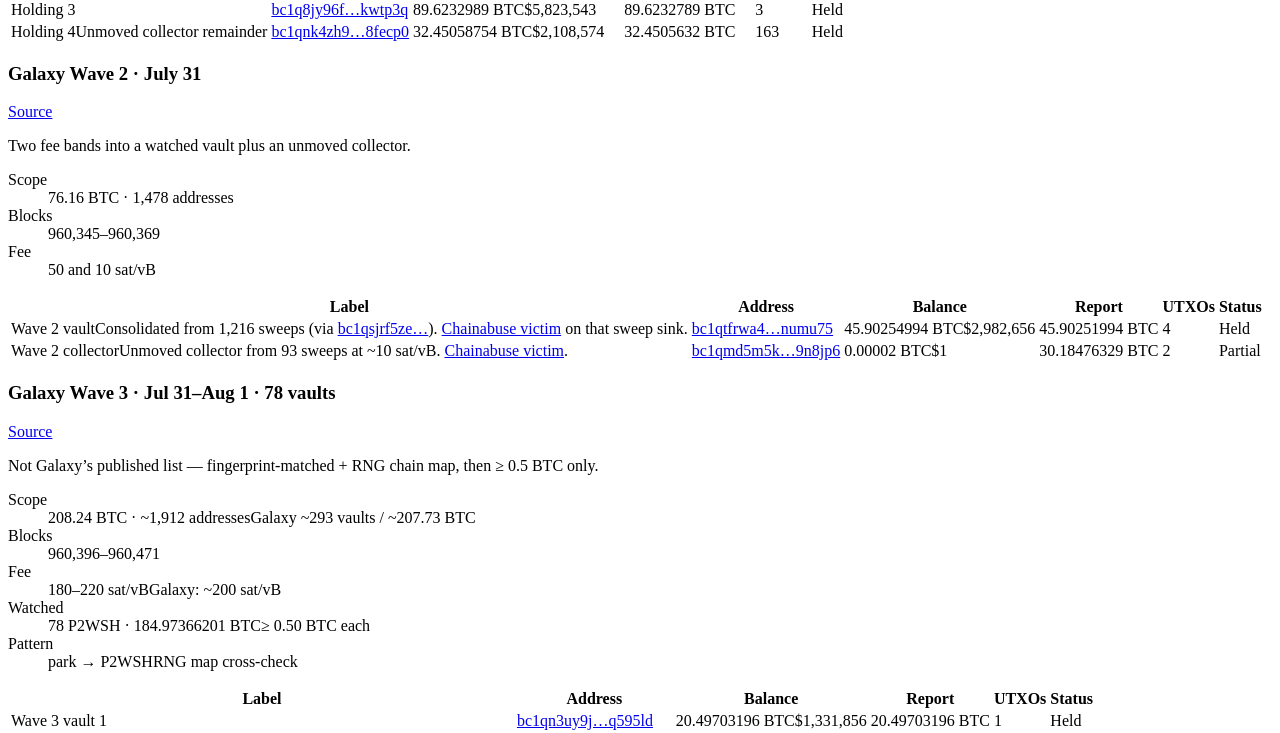
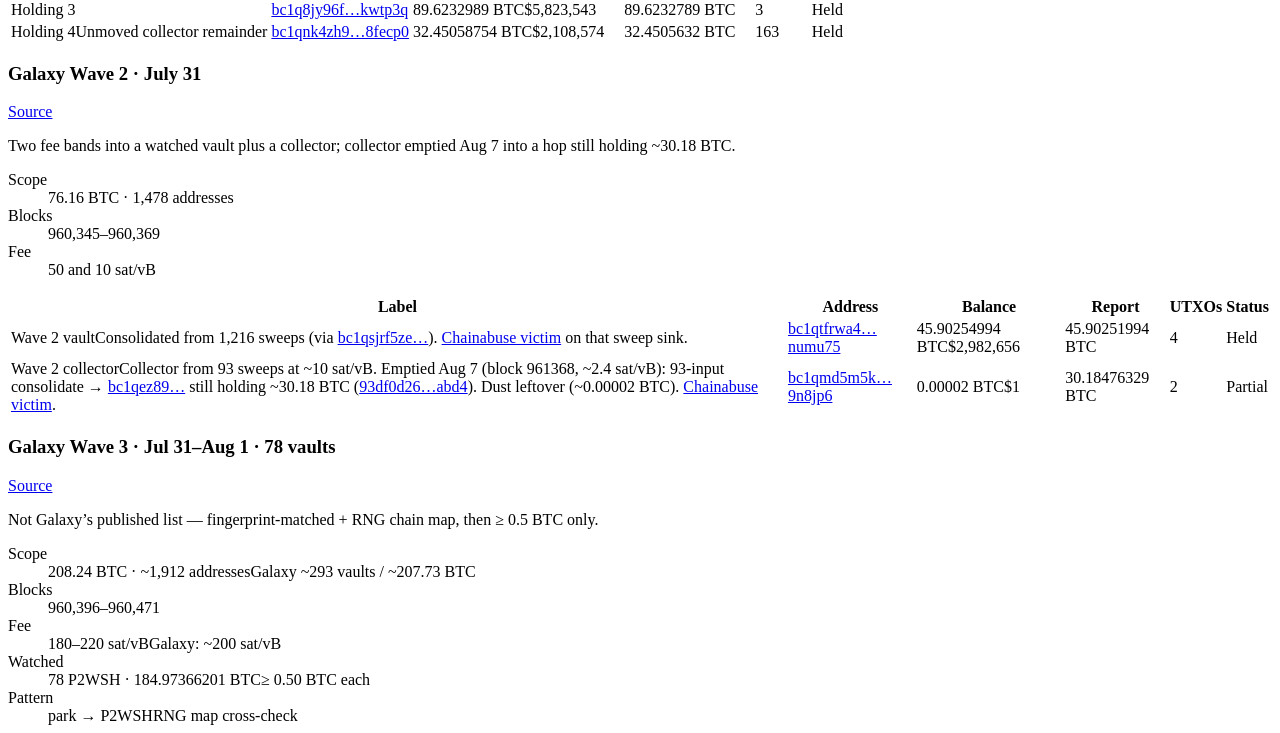
Before and after one commit to SamSamskies/coldcard-hack-tracker, a React (Vite) app: page / in a window 1280 px wide. Shown: the part 1840-2573 px from the top of the page. Built offline with nearby package versions, Linux system fonts and the light colour scheme; no server answers; the HTML template or start-up script is replaced by a standard one.

Commit message:
add details about new movements

```diff
--- a/src/data/incident.ts
+++ b/src/data/incident.ts
@@ -259,7 +259,7 @@ export const CLUSTERS: readonly Cluster[] = [
     label: 'Galaxy Wave 2 · July 31',
     stolenBtc: 76.16,
     date: '2026-07-31',
-    note: 'Two fee bands into a watched vault plus an unmoved collector.',
+    note: 'Two fee bands into a watched vault plus a collector; collector emptied Aug 7 into a hop still holding ~30.18 BTC.',
     sourceUrl: 'https://x.com/glxyresearch/status/2083560940469981591',
   },
   {
@@ -347,7 +347,7 @@ export const ORIGINAL_STOLEN_BTC = CLUSTERS.reduce(
 export const SOURCES = [
   {
     label: 'Galaxy Research · $100M update',
-    note: 'Aug 3: high-confidence 1,596 BTC / ~7,300 addresses across Waves 1–3 + 14 owner-confirmed footprints; candidate Wave 4 would bring ~2,055 BTC. Multiple independent attackers. Waves 1–3 coins still unmoved.',
+    note: 'Aug 3: high-confidence 1,596 BTC / ~7,300 addresses across Waves 1–3 + 14 owner-confirmed footprints; candidate Wave 4 would bring ~2,055 BTC. Multiple independent attackers. Waves 1–3 coins then still unmoved (Wave 2 collector later emptied Aug 7).',
     url: 'https://x.com/glxyresearch/status/2084411904924045370',
   },
   {
@@ -530,7 +530,7 @@ export const CORE_HOLDING_ADDRESSES: readonly HoldingAddress[] = [
     label: 'Wave 2 collector',
     reportBtc: 30.18476329,
     clusterId: 'galaxy-july31',
-    note: 'Unmoved collector from 93 sweeps at ~10 sat/vB. [Chainabuse victim](https://chainabuse.com/report/d4c95fab-ed8e-4749-ae81-9d42bfdab1cb).',
+    note: 'Collector from 93 sweeps at ~10 sat/vB. Emptied Aug 7 (block 961368, ~2.4 sat/vB): 93-input consolidate → [bc1qez89…](address:bc1qez89sph5tgghmf36u79hq62h8n2xqqka05dt6n) still holding ~30.18 BTC ([93df0d26…abd4](txid:93df0d26e08ce950643f8cd03fd845c3d5697ba6021ec18874ee8e531f4eabd4)). Dust leftover (~0.00002 BTC). [Chainabuse victim](https://chainabuse.com/report/d4c95fab-ed8e-4749-ae81-9d42bfdab1cb).',
   },
   {
     address: 'bc1q7rmsw0ra7zrphe66wwa9960ffm69cp8dlrrcgf',
```
